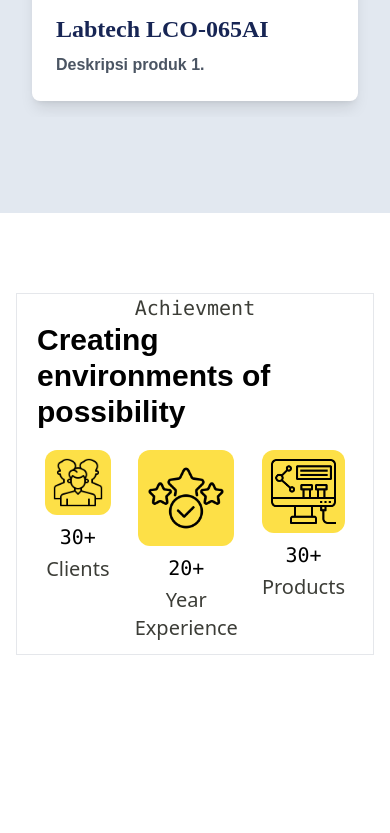
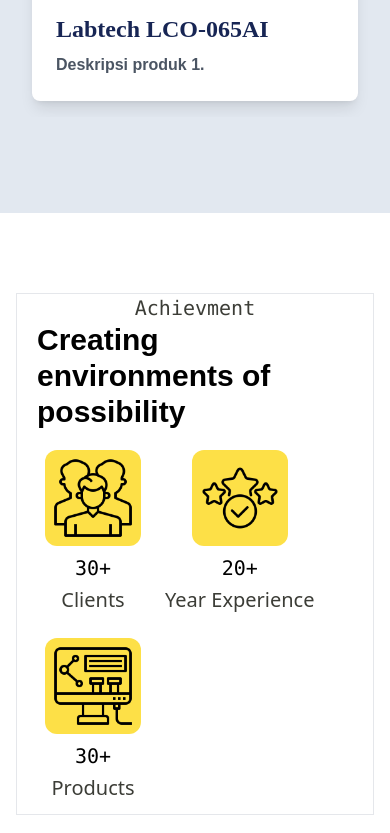
Before and after one commit to ariefdpras/binamitra2, a website: page index.html in a window 390 px wide. Shown: the part 2826-3659 px from the top of the page. Before the commit the page ends 3577 px from the top, so only its background shows below. Drawn offline with nearby package versions, Linux system fonts and the light colour scheme.

Commit message:
responsive-2

```diff
--- a/index.html
+++ b/index.html
@@ -509,7 +509,7 @@
               <h2 class="px-1 text-xl font-mono text-dark">Achievment</h2>
               <h1 class="px-1 text-3xl font-semibold text-black">Creating environments of possibility</h1>
             </div>
-            <div class="flex mx-auto">
+            <div class="flex flex-wrap text-center mx-auto">
             <div class="container-achievment">
               <div class="card-achievment">
                 <img src="img/people.png" alt="customer">
--- a/src/input.css
+++ b/src/input.css
@@ -67,7 +67,7 @@ body {
   }
 
   .card-achievment {
-    @apply w-full max-w-fit;
+    @apply w-full;
   }
 
   .card-achievment img {
```
Also changed, not shown: src/output.css.
